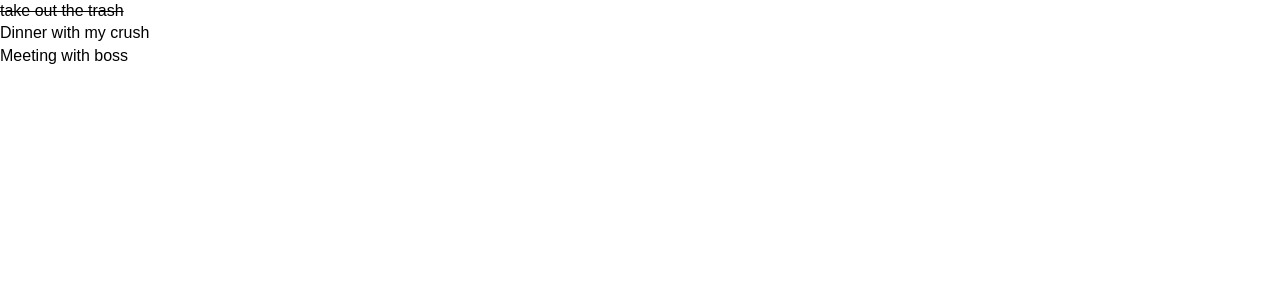
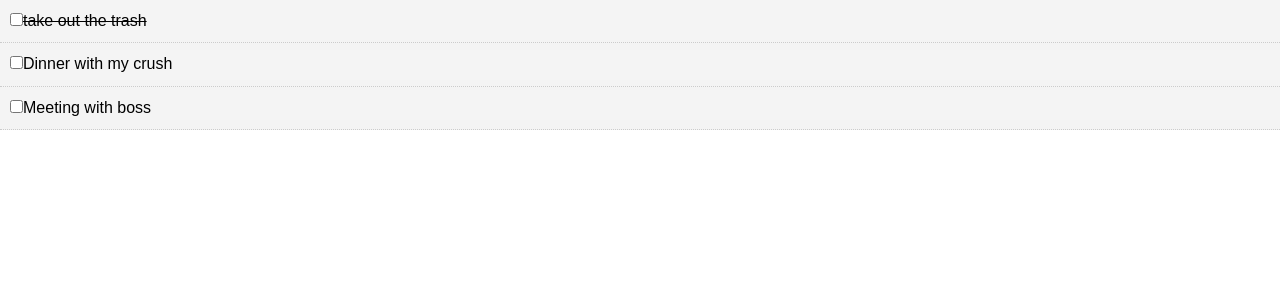
Before and after one commit to rai8/to-do-app, a React (Create React App) app: page / in a window 1280 px wide. Shown: the top 300 px of the page. Built offline with nearby package versions, Linux system fonts and the light colour scheme.

Commit message:
functional styling and creating checkboxes

```diff
--- a/src/components/TodoItem.js
+++ b/src/components/TodoItem.js
@@ -4,6 +4,14 @@
 import PropTypes from "prop-types";
 export class TodoItem extends Component {
   getStyle = () => {
+    return {
+      background: "#f4f4f4",
+      padding: "10px",
+      borderBottom: "1px #ccc dotted",
+      textDecoration: this.props.todo.completed ? "line-through" : "none"
+    };
+  };
+  /*  getStyle = () => {
     if (this.props.todo.completed) {
       return {
         textDecoration: "line-through"
@@ -13,11 +21,17 @@
         textDecoration: "none"
       };
     }
+  }; */
+  markComplete = e => {
+    console.log(this.props);
   };
   render() {
     return (
       <div style={this.getStyle()}>
-        <p> {this.props.todo.title}</p>
+        <p>
+          <input type="checkbox" onChange={this.markComplete} />
+          {this.props.todo.title}
+        </p>
       </div>
     );
   }
```
